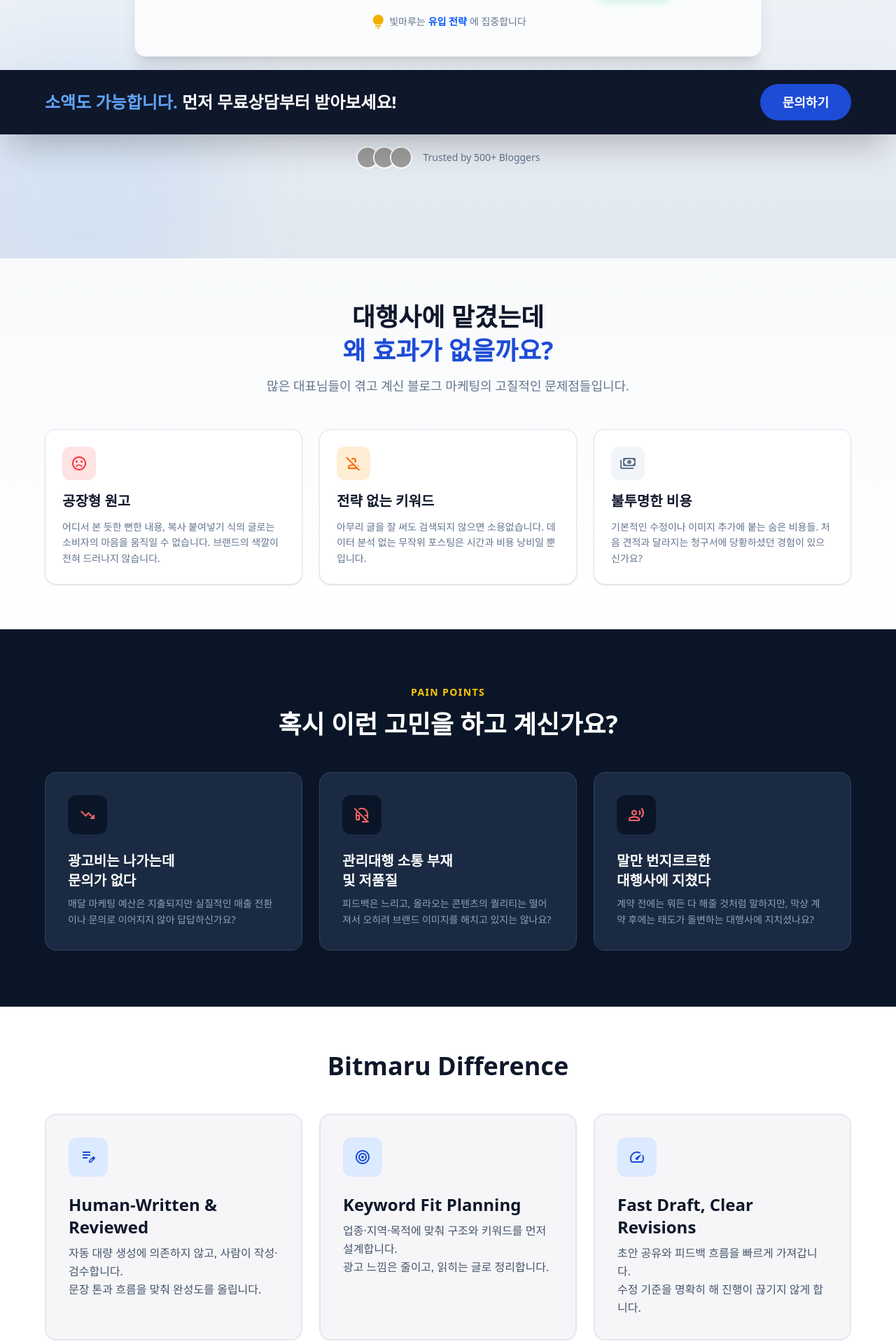
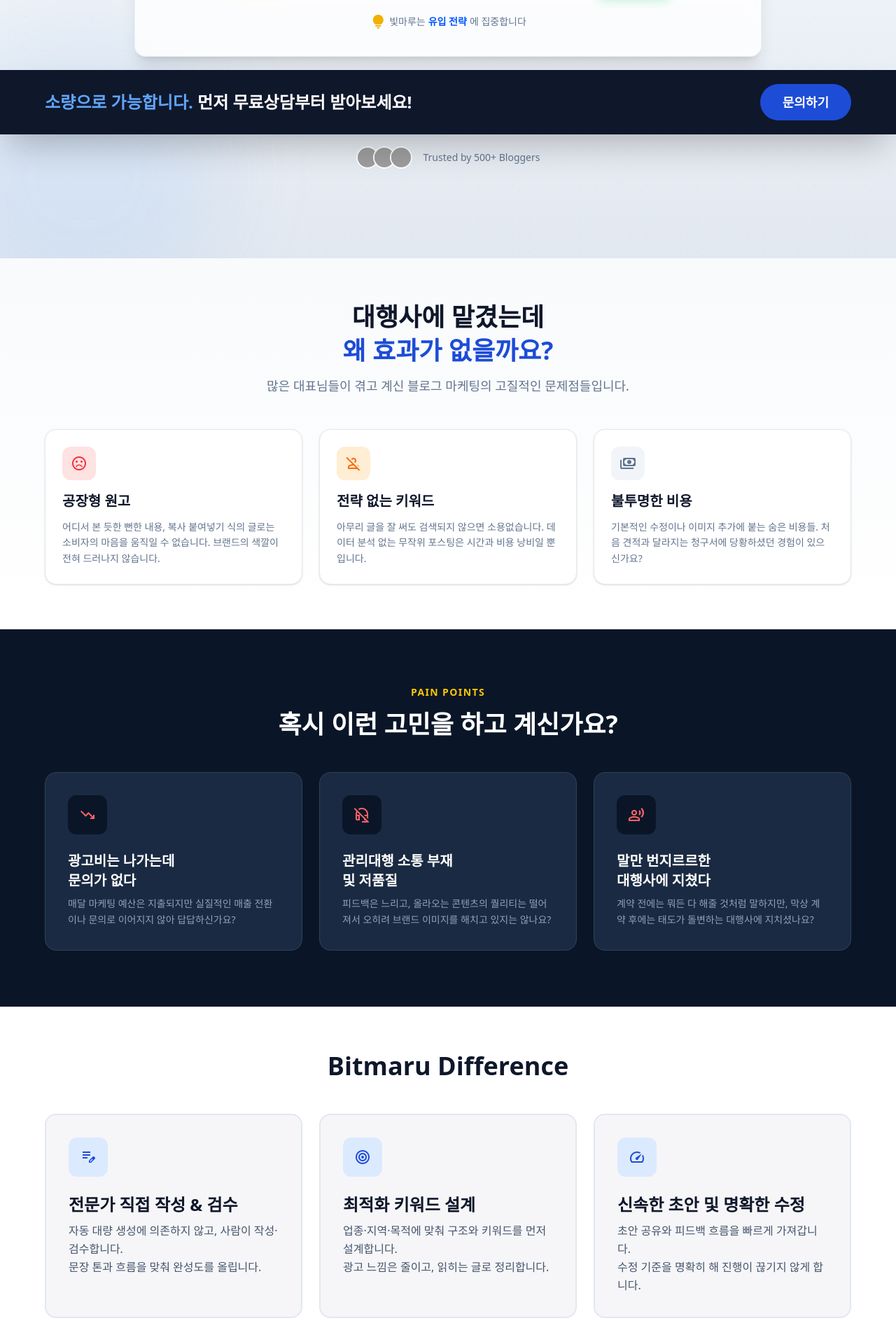
Before and after one commit to seollum/bitmaru-landing, a Next.js app: page / in a window 1280 px wide. Shown: the part 700-2620 px from the top of the page at 70% size. Built offline with nearby package versions, Linux system fonts and the light colour scheme; grey boxes are pictures that could not be loaded.

Commit message:
refactor: update landing page content and fixes

```diff
--- a/src/app/page.tsx
+++ b/src/app/page.tsx
@@ -348,7 +348,7 @@ export default function Home() {
                 <div className="w-14 h-14 bg-blue-100 text-[#1d4cd7] rounded-xl flex items-center justify-center mb-6 group-hover:scale-110 transition-transform">
                   <span className="material-symbols-outlined text-4xl">edit_note</span>
                 </div>
-                <h3 className="text-2xl font-bold text-slate-900 mb-2">Human-Written & Reviewed</h3>
+                <h3 className="text-2xl font-bold text-slate-900 mb-2">전문가 직접 작성 & 검수</h3>
                 <p className="text-slate-600 leading-relaxed">
                   자동 대량 생성에 의존하지 않고, 사람이 작성·검수합니다.<br />문장 톤과 흐름을 맞춰 완성도를 올립니다.
                 </p>
@@ -358,7 +358,7 @@ export default function Home() {
                 <div className="w-14 h-14 bg-blue-100 text-[#1d4cd7] rounded-xl flex items-center justify-center mb-6 group-hover:scale-110 transition-transform">
                   <span className="material-symbols-outlined text-4xl">target</span>
                 </div>
-                <h3 className="text-2xl font-bold text-slate-900 mb-2">Keyword Fit Planning</h3>
+                <h3 className="text-2xl font-bold text-slate-900 mb-2">최적화 키워드 설계</h3>
                 <p className="text-slate-600 leading-relaxed">
                   업종·지역·목적에 맞춰 구조와 키워드를 먼저 설계합니다.<br />광고 느낌은 줄이고, 읽히는 글로 정리합니다.
                 </p>
@@ -368,7 +368,7 @@ export default function Home() {
                 <div className="w-14 h-14 bg-blue-100 text-[#1d4cd7] rounded-xl flex items-center justify-center mb-6 group-hover:scale-110 transition-transform">
                   <span className="material-symbols-outlined text-4xl">speed</span>
                 </div>
-                <h3 className="text-2xl font-bold text-slate-900 mb-2">Fast Draft, Clear Revisions</h3>
+                <h3 className="text-2xl font-bold text-slate-900 mb-2">신속한 초안 및 명확한 수정</h3>
                 <p className="text-slate-600 leading-relaxed">
                   초안 공유와 피드백 흐름을 빠르게 가져갑니다.<br />수정 기준을 명확히 해 진행이 끊기지 않게 합니다.
                 </p>
@@ -717,7 +717,7 @@ export default function Home() {
                   </div>
                   <div className="flex items-center gap-2">
                     <span className="material-symbols-outlined text-yellow-400 text-lg" style={{ fontVariationSettings: "'FILL' 1" }}>check</span>
-                    <span className="text-white/80 text-sm">이웃 관리 및 소통 대행</span>
+                    <span className="text-white/80 text-sm">이웃 관리 및 블로그 활성화 작업</span>
                   </div>
                 </div>
               </div>
@@ -1381,7 +1381,7 @@ export default function Home() {
       <div className={`fixed bottom-0 left-0 right-0 z-50 bg-slate-900 text-white py-5 px-4 shadow-2xl cta-bar ${ctaVisible ? "visible" : ""}`}>
         <div className="max-w-6xl mx-auto flex flex-col sm:flex-row items-center justify-between gap-4">
           <p className="text-lg sm:text-2xl font-semibold text-center sm:text-left">
-            <span className="text-[#60a5fa]">소액도 가능합니다.</span> 먼저 무료상담부터 받아보세요!
+            <span className="text-[#60a5fa]">소량으로 가능합니다.</span> 먼저 무료상담부터 받아보세요!
           </p>
           <div className="flex items-center gap-3">
             <a
```
